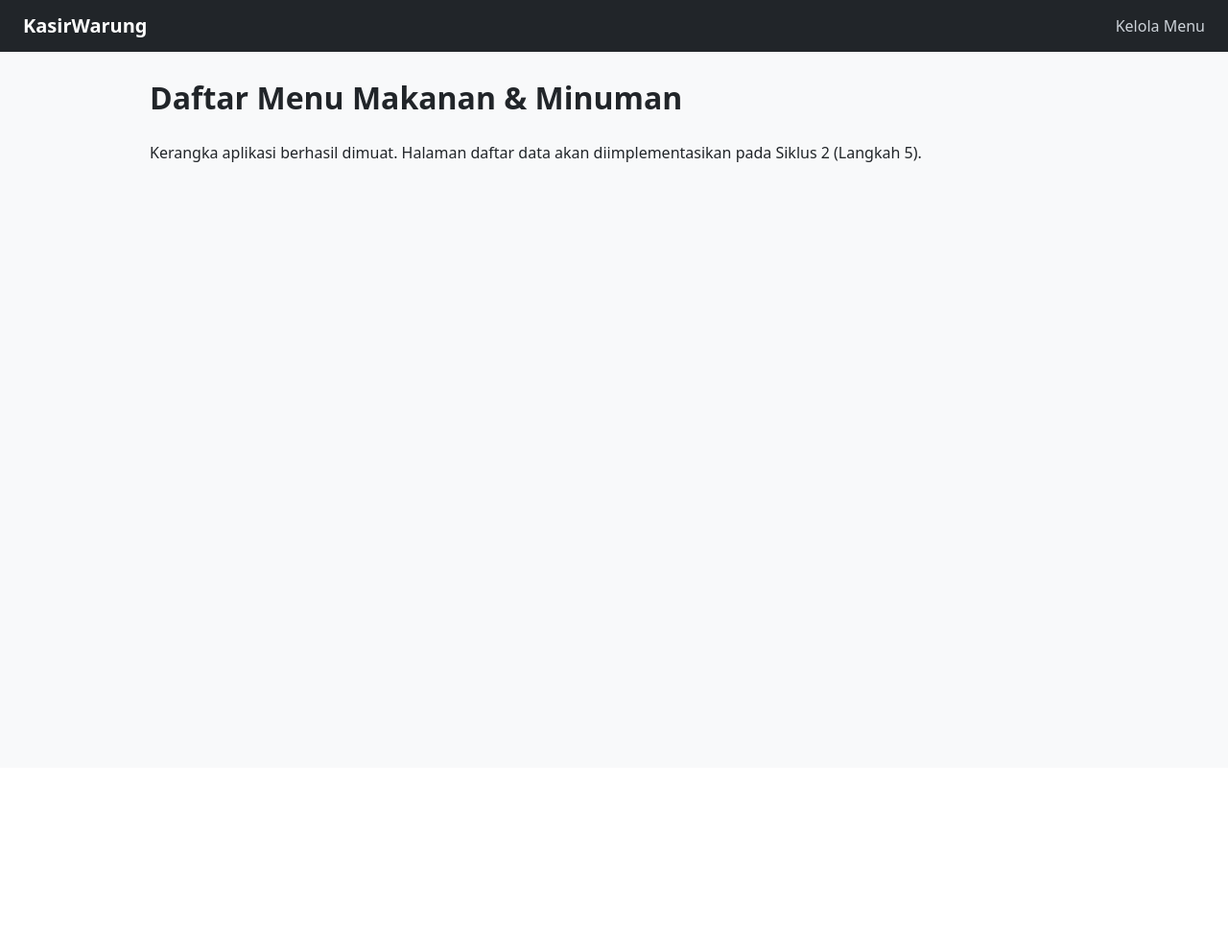
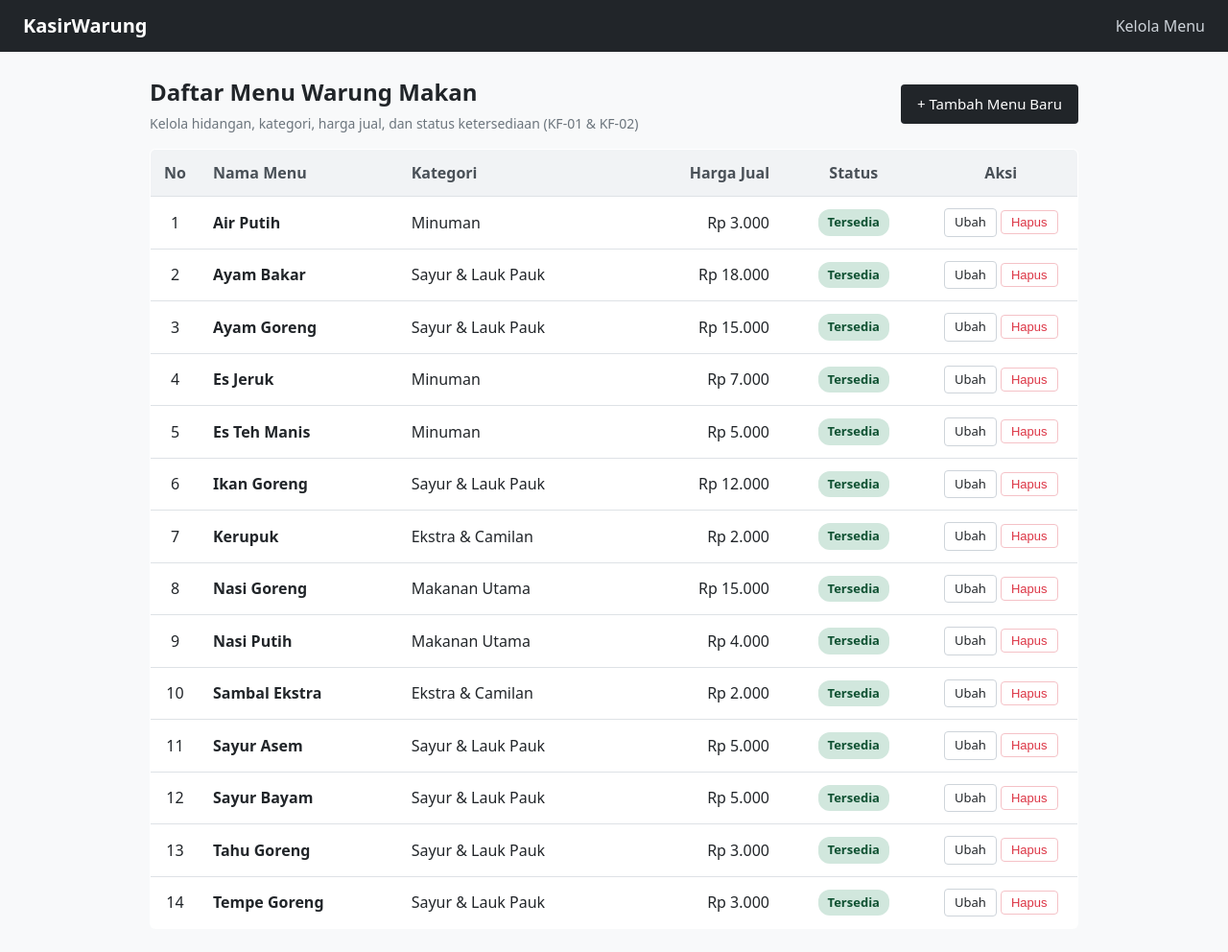
Before and after one commit to Muhammad-Rapianur/rpl-kasir-warung-makan, a Flask app: page /menu in a window 1280 px wide. Shown: the whole page at 96% size. Before the commit the page ends 169 px from the top, so only its background shows below. Run offline with Flask 3, Linux system fonts and the light colour scheme; data comes from the database, SQL or seed files in the repository.

Commit message:
Tambah halaman daftar menu

```diff
--- a/app.py
+++ b/app.py
@@ -19,8 +19,9 @@ def beranda():
 
 @app.route("/menu")
 def daftar_menu():
-    """Rute daftar menu (kerangka awal Langkah 3)."""
-    return render_template("menu_list.html")
+    """Halaman daftar menu makanan dan minuman (Read - Langkah 5)."""
+    daftar = models.semua_menu()
+    return render_template("menu_list.html", menu=daftar)
 
 
 if __name__ == "__main__":
--- a/models.py
+++ b/models.py
@@ -30,3 +30,22 @@ def init_db():
             raise FileNotFoundError(f"Berkas skema tidak ditemukan di {SCHEMA_PATH}")
         with koneksi() as db:
             db.executescript(SCHEMA_PATH.read_text(encoding="utf-8"))
+
+
+def semua_menu():
+    """Mengambil seluruh daftar menu beserta nama kategorinya, diurutkan berdasarkan nama."""
+    with koneksi() as db:
+        return db.execute(
+            """
+            SELECT m.id, m.nama, m.harga, m.status, m.kategori_id, k.nama AS nama_kategori
+            FROM menu m
+            JOIN kategori k ON m.kategori_id = k.id
+            ORDER BY m.nama ASC
+            """
+        ).fetchall()
+
+
+def semua_kategori():
+    """Mengambil seluruh kategori untuk pilihan dropdown form."""
+    with koneksi() as db:
+        return db.execute("SELECT id, nama FROM kategori ORDER BY nama ASC").fetchall()
--- a/templates/base.html
+++ b/templates/base.html
@@ -63,6 +63,72 @@
       color: var(--error-text);
       border: 1px solid #f5c2c7;
     }
+    table {
+      width: 100%;
+      border-collapse: collapse;
+      background: var(--card-bg);
+      border: 1px solid var(--border);
+      border-radius: 6px;
+      overflow: hidden;
+      margin-top: 16px;
+    }
+    th, td {
+      padding: 12px 14px;
+      text-align: left;
+      border-bottom: 1px solid var(--border);
+    }
+    th {
+      background-color: #f1f3f5;
+      font-weight: 600;
+      color: #495057;
+    }
+    tr:hover { background-color: #f8f9fa; }
+    .badge {
+      display: inline-block;
+      padding: 4px 10px;
+      border-radius: 12px;
+      font-size: 13px;
+      font-weight: 600;
+    }
+    .badge-tersedia {
+      background-color: #d1e7dd;
+      color: #0f5132;
+    }
+    .badge-habis {
+      background-color: #f8d7da;
+      color: #842029;
+    }
+    .btn {
+      display: inline-block;
+      padding: 8px 16px;
+      font-size: 15px;
+      font-weight: 500;
+      text-decoration: none;
+      border-radius: 4px;
+      cursor: pointer;
+      border: 1px solid transparent;
+    }
+    .btn-primary {
+      background-color: #212529;
+      color: #fff;
+    }
+    .btn-primary:hover {
+      background-color: #343a40;
+    }
+    .btn-sm {
+      padding: 4px 10px;
+      font-size: 13px;
+    }
+    .btn-outline {
+      background: transparent;
+      border-color: #ced4da;
+      color: #212529;
+    }
+    .btn-outline:hover {
+      background: #e9ecef;
+    }
+    .text-center { text-align: center; }
+    .text-right { text-align: right; }
   </style>
 </head>
 <body>
--- a/templates/menu_list.html
+++ b/templates/menu_list.html
@@ -1,8 +1,55 @@
 {% extends "base.html" %}
 
-{% block judul %}Kelola Menu — KasirWarung{% endblock %}
+{% block judul %}Daftar Menu — KasirWarung{% endblock %}
 
 {% block isi %}
-  <h1>Daftar Menu Makanan & Minuman</h1>
-  <p>Kerangka aplikasi berhasil dimuat. Halaman daftar data akan diimplementasikan pada Siklus 2 (Langkah 5).</p>
+<div style="display: flex; justify-content: space-between; align-items: center; margin-bottom: 12px;">
+  <div>
+    <h1 style="margin: 0; font-size: 24px;">Daftar Menu Warung Makan</h1>
+    <p style="margin: 4px 0 0 0; color: #6c757d; font-size: 14px;">Kelola hidangan, kategori, harga jual, dan status ketersediaan (KF-01 &amp; KF-02)</p>
+  </div>
+  <a href="/menu/tambah" class="btn btn-primary">+ Tambah Menu Baru</a>
+</div>
+
+<table>
+  <thead>
+    <tr>
+      <th style="width: 50px;" class="text-center">No</th>
+      <th>Nama Menu</th>
+      <th>Kategori</th>
+      <th class="text-right">Harga Jual</th>
+      <th class="text-center">Status</th>
+      <th class="text-center" style="width: 160px;">Aksi</th>
+    </tr>
+  </thead>
+  <tbody>
+    {% for m in menu %}
+    <tr>
+      <td class="text-center">{{ loop.index }}</td>
+      <td><strong>{{ m['nama'] }}</strong></td>
+      <td>{{ m['nama_kategori'] }}</td>
+      <td class="text-right">Rp {{ "{:,.0f}".format(m['harga']).replace(",", ".") }}</td>
+      <td class="text-center">
+        {% if m['status'] == 'tersedia' %}
+          <span class="badge badge-tersedia">Tersedia</span>
+        {% else %}
+          <span class="badge badge-habis">Habis</span>
+        {% endif %}
+      </td>
+      <td class="text-center">
+        <a href="/menu/{{ m['id'] }}/ubah" class="btn btn-sm btn-outline">Ubah</a>
+        <form method="post" action="/menu/{{ m['id'] }}/hapus" style="display: inline;" onsubmit="return confirm('Apakah Anda yakin ingin menghapus menu {{ m['nama'] }}?');">
+          <button type="submit" class="btn btn-sm btn-outline" style="color: #dc3545; border-color: #f5c2c7;">Hapus</button>
+        </form>
+      </td>
+    </tr>
+    {% else %}
+    <tr>
+      <td colspan="6" class="text-center" style="padding: 32px; color: #6c757d;">
+        Belum ada menu yang terdaftar di sistem.
+      </td>
+    </tr>
+    {% endfor %}
+  </tbody>
+</table>
 {% endblock %}
```
Also changed, not shown: jurnal-vibe-coding.md (+1 -0 lines).
